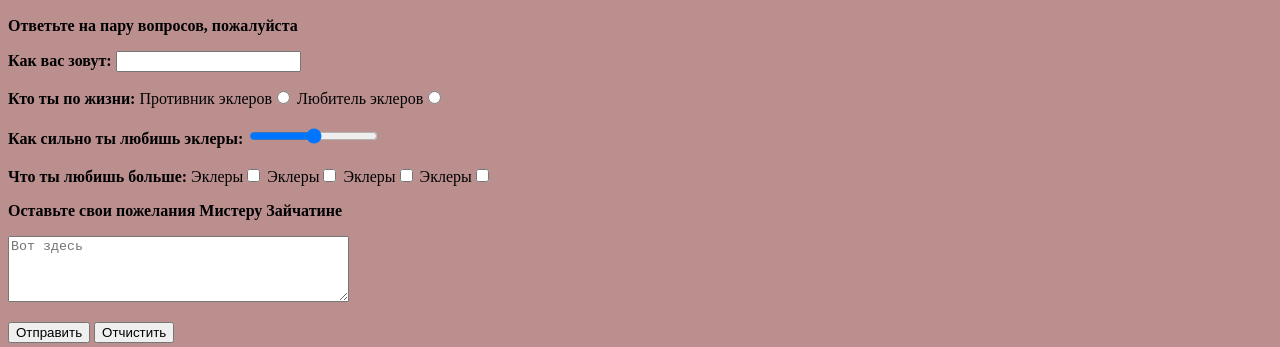
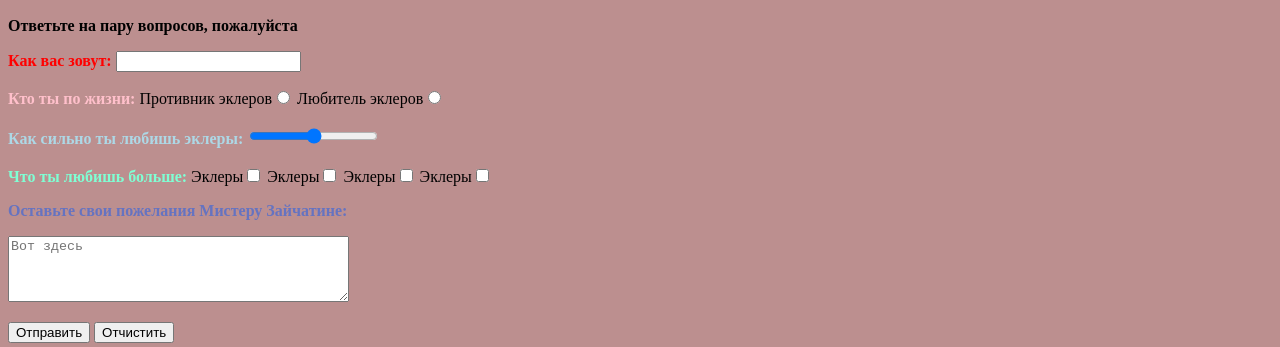
Before and after one commit to bobby4598/bobby4598.github.io, a plain HTML site: page index.html in a window 1280 px wide. Shown: the part 453-800 px from the top of the page. Drawn offline with Linux system fonts and the light colour scheme.

Commit message:
add corect

```diff
--- a/index.html
+++ b/index.html
@@ -1,10 +1,10 @@
 <!DOCTYPE html>
 <html lang="en">
 <head>
+    <link rel="stylesheet" href="style.css" style="text/css">
     <meta charset="UTF-8">
     <title>Эклеры в домашних условиях</title>
 </head>
-<body style = "background-color: rosybrown" >
     <h1>Эклеры в домашних условиях: рецепт пошагово от <abbr title="Великий повар леса">Мистера Зайчатины</abbr></h1>
     <p><b> Кондитеру Мистеру Зайчатине часто пишут о проблемах, которые случаются с эклерами: тесто во время выпекания трескается, не поднимается, в нем не остается пространства для начинки, сама начинка получается жидкой и вытекает. Эклеры на самом деле не так уж и сложно готовить. Главное, нужно знать тонкости в приготовлении этого модного сейчас десерта.</b></p>
     <p>
@@ -14,17 +14,17 @@
     <!-- Create a different input stuff-->
     <form name = "test" method = "post">
         <p><strong>Ответьте на пару вопросов, пожалуйста</strong></p>
-        <p><strong>Как вас зовут:</strong>
+        <p id="red_q"><strong>Как вас зовут:</strong>
             <input type="text" size="20"></p>
-        <p><strong>Кто ты по жизни: </strong><label for="кто ты">Противник эклеров</label><input type="radio" value="любитель эклеров" name="кто ты" id="кто ты">
+        <p id="pink_q"><strong><span id = q_1>Кто ты по жизни: </span></strong><label for="кто ты">Противник эклеров</label><input type="radio" value="любитель эклеров" name="кто ты" id="кто ты">
         <label for="кто ты">Любитель эклеров</label><input type="radio" value="любитель эклеров" name="кто ты" id="кто ты"><br /><br />
-        <lable for="сила любви"><strong>Как сильно ты любишь эклеры: </strong></lable><input type="range" name="сила любви" id="Сила любви"><br><br>
-        <strong>Что ты любишь больше: </strong><lable for="выбор">Эклеры</lable><input type="checkbox" name="выбор" />
+            <lable for="сила любви"><strong><span id = "q_2">Как сильно ты любишь эклеры: </span></strong></lable><input type="range" name="сила любви" id="Сила любви"><br><br>
+            <strong><spoon id = "q_3">Что ты любишь больше: </spoon></strong><lable for="выбор">Эклеры</lable><input type="checkbox" name="выбор" />
         <lable for="выбор">Эклеры</lable><input type="checkbox" name="выбор" id="выбор" />
         <lable for="выбор">Эклеры</lable><input type="checkbox" name="выбор" id="выбор" />
         <lable for="выбор">Эклеры</lable><input type="checkbox" name="выбор" id="выбор" />
         </p>
-        <p><strong>Оставьте свои пожелания Мистеру Зайчатине</strong></p>
+        <p id="wishes"><strong>Оставьте свои пожелания Мистеру Зайчатине: </strong></p>
         <p><textarea name="comment" cols="40" rows="4" placeholder="Вот здесь"></textarea>
         </p>
         <p><input type="submit" value="Отправить">
@@ -85,7 +85,7 @@
 
     <p>Эклеры  начинить кремом при помощи кондитерского мешка и обмакнуть в глазурь. Украсить ягодами.</p>
 <!-- Create the table-->
-    <table border = "1" align = right style="background-image:url(depositphotos_88369418-stock-illustration-funny-cartoon-eclair.jpg) ">
+    <table border = "1" align = right>
        <caption>Уровень счастья от наших эклеров</caption>
        <tr>
        <th width = "1" align = left>Кол-во съеденных эклеров</th>
--- /dev/null
+++ b/style.css
@@ -0,0 +1,27 @@
+body{
+    background-color: rosybrown;
+}
+
+table{
+    background-image: url(depositphotos_88369418-stock-illustration-funny-cartoon-eclair.jpg);
+}
+
+#red_q{
+    color: red;
+}
+
+#q_1{
+    color: pink;
+}
+
+#q_2{
+    color: lightblue;
+}
+
+#q_3{
+    color: aquamarine;
+}
+
+#wishes{
+    color: #6573c1
+}
```
